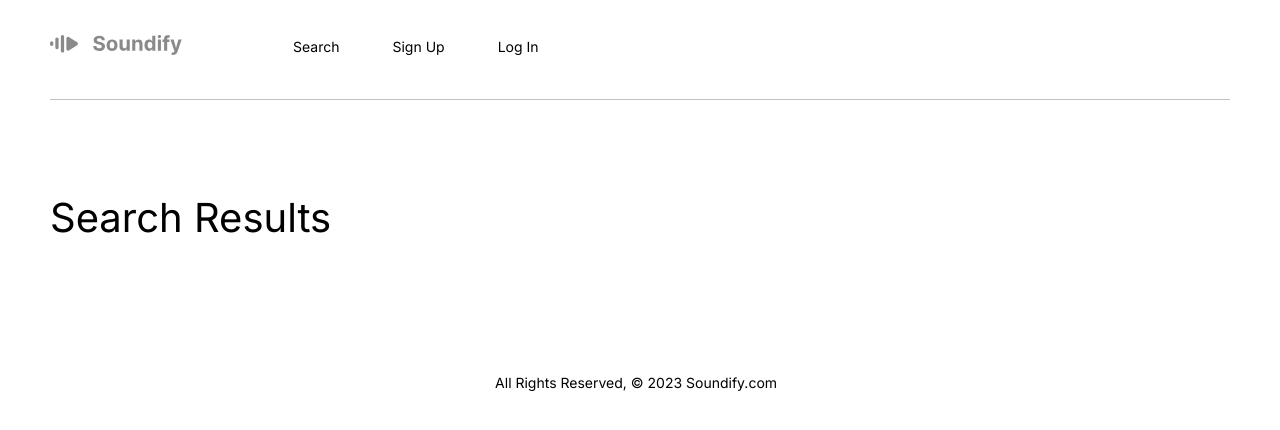
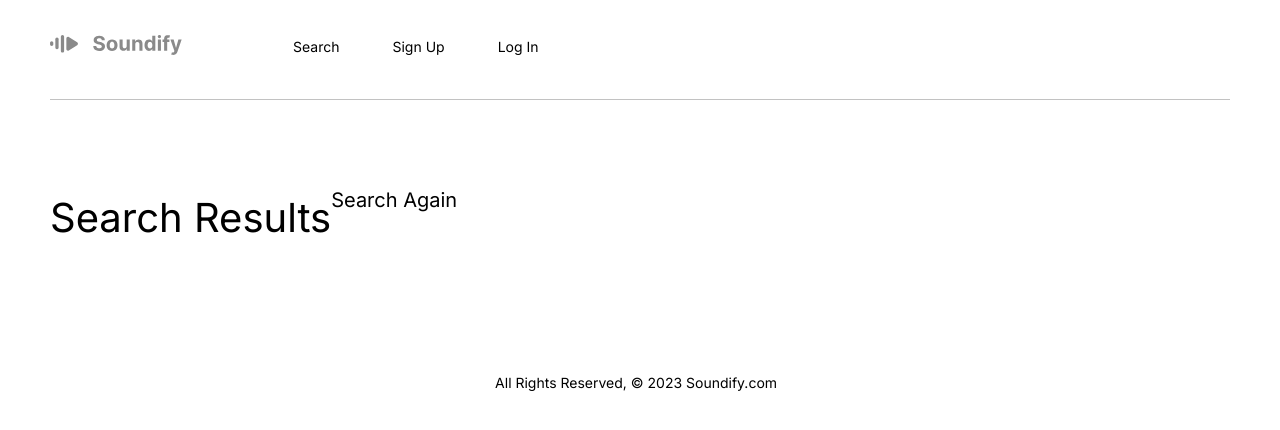
Before and after one commit to seanh101/Soundify, a Django app: template main_app/templates/songs/search_results.html in a window 1280 px wide. Shown: the top 430 px of the page. Run offline with Django 4.2, Linux system fonts and the light colour scheme; the template is opened without the code that fills it, so the values that code supplies are empty.

Commit message:
Adds search again button to search results template so user can quickly start a new search.
Co-authored-by: Sean Harrington <seanharrington4189@gmail.com>
Co-authored-by: Chase Hilsinger <chasehilsinger@gmail.com>

```diff
--- a/main_app/templates/songs/search_results.html
+++ b/main_app/templates/songs/search_results.html
@@ -2,6 +2,7 @@
 {% block content %}
 
 <h2>Search Results</h2>
+<a href="{% url 'song_search_page' %}"><h5>Search Again</h5></a>
 <ul>
     {% if search_type == 'artist' %}
         {% for artist in results.artists.items %}
```
